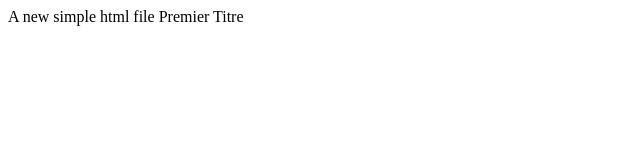
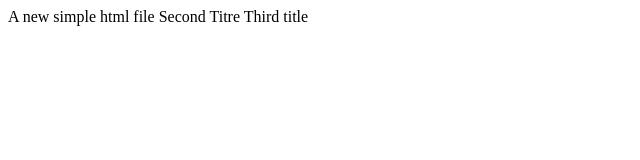
Before and after one commit to babsmbaye18/github-demo, a plain HTML site: page simple.html in a window 1280 px wide. Shown: the full height of the page, 0-640 px from the left. Drawn offline with Linux system fonts and the light colour scheme.

Commit message:
changing on branch realwork simple.html file

```diff
--- a/simple.html
+++ b/simple.html
@@ -1,3 +1,4 @@
 <head>A new simple html file</head>
 
-<a>Premier Titre</a>
+<a>Second Titre</a>
+<a>Third title</a>
```
